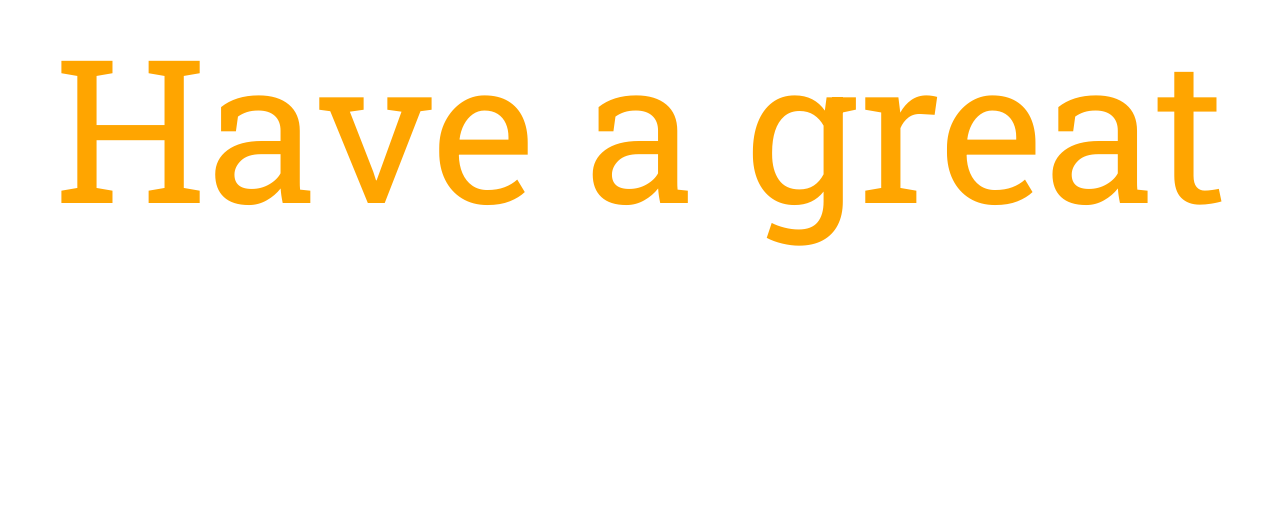
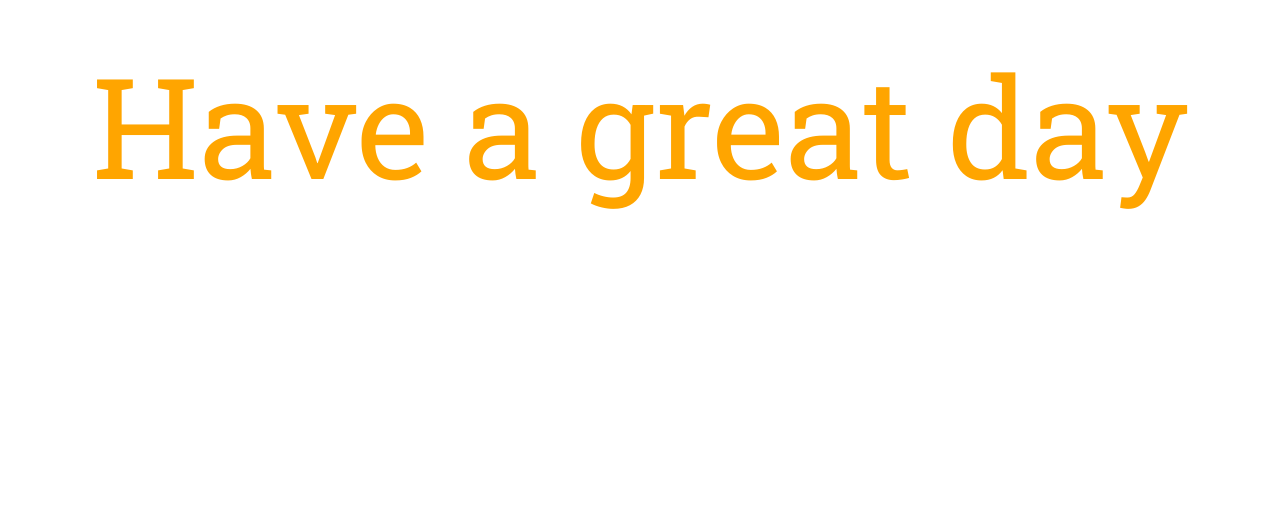
Before and after one commit to thmsng/august-projects, a plain HTML site: page index.html in a window 1280 px wide. Shown: the part 275-800 px from the top of the page. Drawn offline with Linux system fonts and the light colour scheme.

Commit message:
Update index.html

```diff
--- a/index.html
+++ b/index.html
@@ -36,7 +36,7 @@
   <link href="https://fonts.googleapis.com/css?family=Roboto+Slab" rel="stylesheet">
 </head>
 <body>
-  <div class="gesc" style="color:orange; font-size: 200px; line-height: 100vh; font-family: 'Roboto Slab', serif; vertical-align: middle; text-align: center;">Have a great day hooman :3</div>
+  <div class="gesc" style="color:orange; font-size: 140px; line-height: 100vh; font-family: 'Roboto Slab', serif; vertical-align: middle; text-align: center;">Have a great day hooman :3</div>
   <!---
   <div id="navbar">
     <ul>
```
